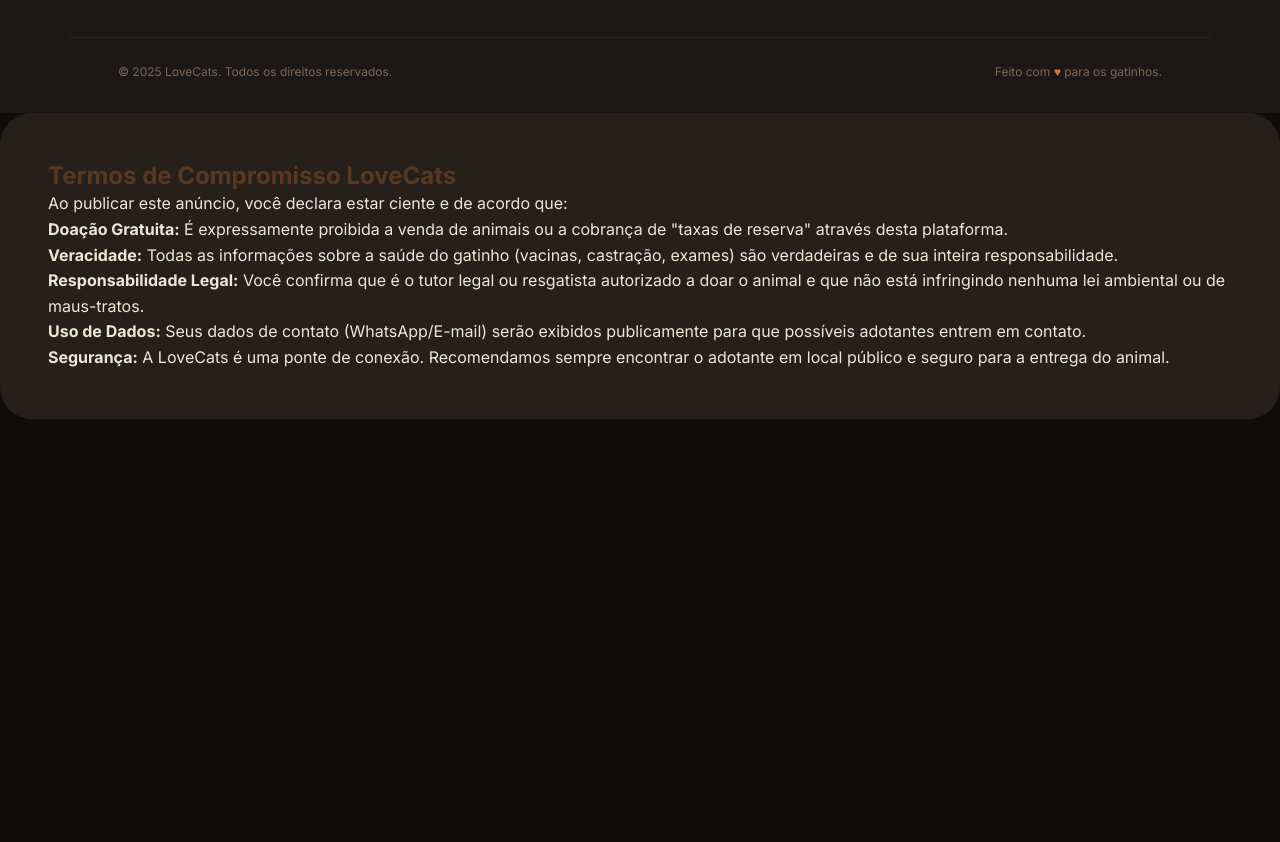
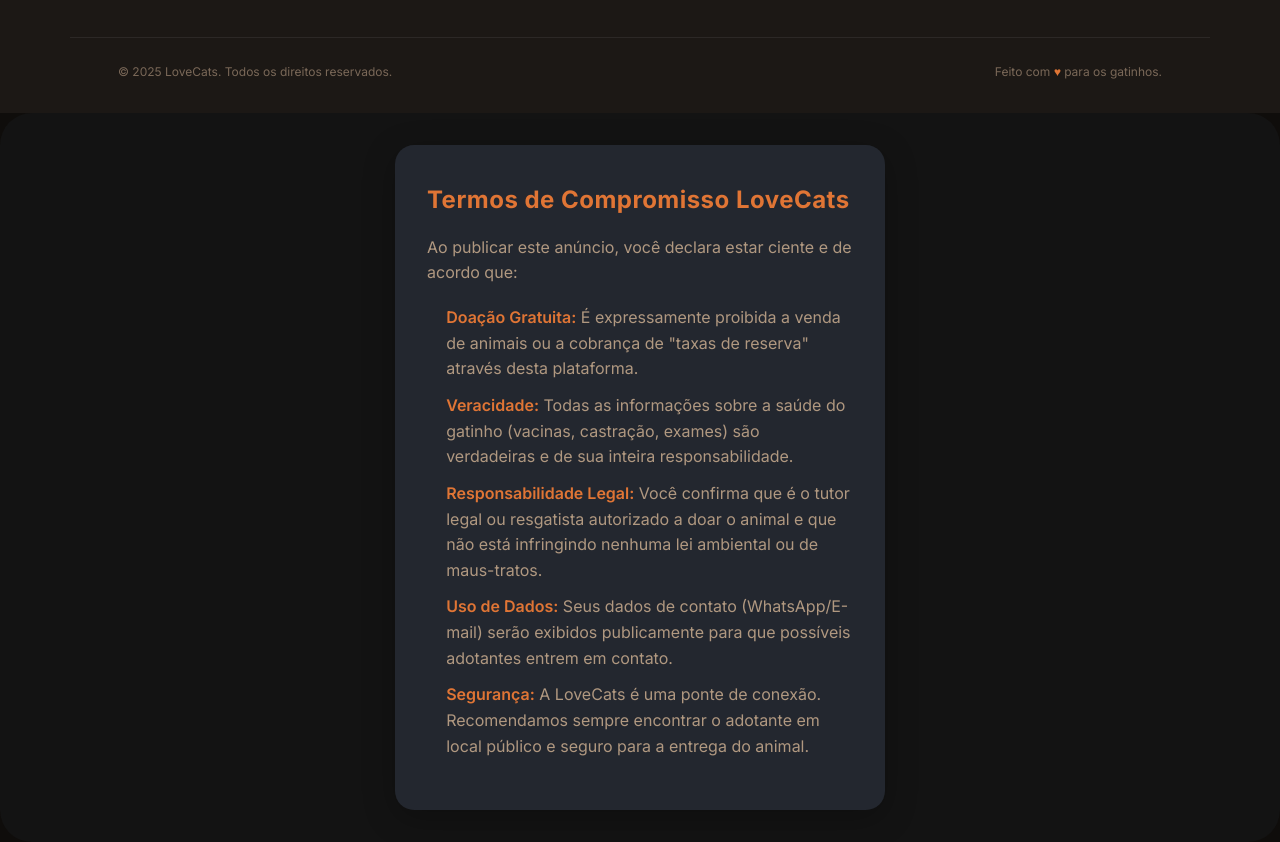
Before and after one commit to ipierette/lovecats, a plain HTML site: page anuncie-doacao.html in a window 1280 px wide. Shown: the part 2984-3826 px from the top of the page. Before the commit the page ends 3403 px from the top, so only its background shows below. Drawn offline with nearby package versions, Linux system fonts and the light colour scheme; a web font is replaced by a local one.

Commit message:
style: aprimorando estilização do modal de termos de uso

```diff
--- a/src/css/form.css
+++ b/src/css/form.css
@@ -278,24 +278,74 @@ textarea { resize: vertical; min-height: 110px; }
 /* termos de uso */
 .modal-termos-uso {
   display: flex;
+ /*  position: fixed; */
   flex-direction: column;
   justify-content: center;
   align-items: center;
-  background: var(--c-surface-raised);
+  background: rgba(20, 20, 20, 0.85);
   border-radius: var(--r-2xl);
-  padding: clamp(var(--s-6), 5vw, var(--s-12));
-  gap: var(--s-10);
+  padding: 2rem;
   cursor: pointer;
-  transition: all .3s ease-in-out;
+  transition: opacity .3s ease-in-out;
+  z-index: 9999;
 }
 .modal-termos-uso:hover {
   border: 1px solid var(--c-primary);
 }
 
-.modal-content h2 {
-  color: rgba(224, 117, 53, 0.28);
+
+.modal-termos-uso .modal-content {
+  position: relative;
+  background-color: var(--c-bg-2, #23272f);
+  color: var(--c-text-1, #fff);
+  max-width: 490px;
+  width: 100%;
+  font-family: inherit;
+  border-radius: 1.2rem;
+  padding: 2.5rem 2rem;
+  box-shadow: 0 8px 32px rgba(0,0,0,0.25);
 }
 
+.modal-content h2 {
+  color: var(--c-primary);
+  font-size: 1.5rem;
+  font-weight: 700;
+  margin-bottom: 1.2rem;
+  letter-spacing: 0.02em;
+}
+
+.modal-content p {
+  color: var(--c-text-2);
+  font-size: 1rem;
+  margin-bottom: 1.2rem;
+}
+
+.modal-content ul {
+  padding-left: 1.2rem;
+  margin-bottom: 0.5rem;
+}
+
+.modal-content li {
+  color: var(--c-text-2);
+  margin-bottom: 0.7rem;
+  /* font-size: 1rem; */
+}
+
+.modal-content strong {
+  color: var(--c-primary);
+  font-weight: 600;
+}
+
+@media (max-width:600px) {
+  .modal-termos-uso .modal-content {
+    padding: 1.2rem 0.7rem;
+    max-width: 98vw;
+  }
+  .modal-content h2 {
+    font-size: 1.2rem;
+    text-align: center;
+  }
+}
 
 
 
```
